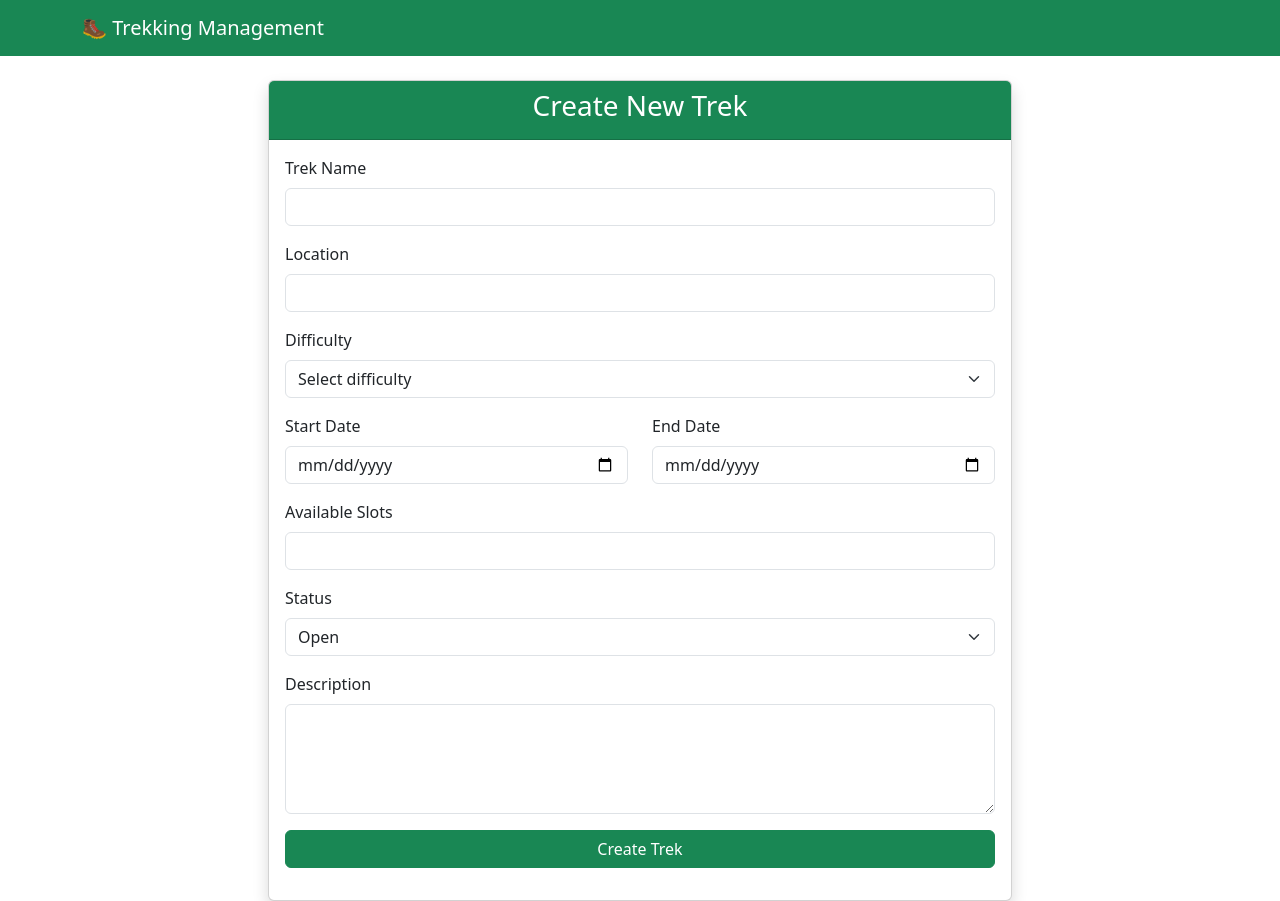
After one commit to tanu-1511/trekking-management, a Flask app: page /admin/treks/create in a window 1280 px wide. The commit adds this page. Run offline with Flask 3, Linux system fonts and the light colour scheme.

Commit message:
create trek

```diff
--- a/routes/admin.py
+++ b/routes/admin.py
@@ -1,4 +1,8 @@
-from flask import Blueprint, render_template
+from flask import Blueprint, render_template, request, redirect, url_for
+from models.trek import Trek
+from extensions import db
+from datetime import datetime
+
 
 admin = Blueprint("admin", __name__, url_prefix="/admin")
 
@@ -6,3 +10,46 @@ admin = Blueprint("admin", __name__, url_prefix="/admin")
 @admin.route("/dashboard")
 def dashboard():
     return render_template("admin/dashboard.html")
+
+@admin.route("/treks")
+def manage_treks():
+    treks = Trek.query.all()
+    return render_template("admin/treks.html", treks=treks)
+
+@admin.route("/treks/create", methods=["GET", "POST"])
+def create_trek():
+
+    if request.method == "POST":
+
+        name = request.form.get("name")
+        location = request.form.get("location")
+        difficulty = request.form.get("difficulty")
+        start_date = datetime.strptime(
+            request.form.get("start_date"),
+            "%Y-%m-%d"
+        ).date()
+        end_date = datetime.strptime(
+            request.form.get("end_date"),
+            "%Y-%m-%d"
+        ).date()
+        available_slots = int(request.form.get("available_slots"))
+        status = request.form.get("status")
+        description = request.form.get("description")
+
+        new_trek = Trek(
+            name=name,
+            location=location,
+            difficulty=difficulty,
+            start_date=start_date,
+            end_date=end_date,
+            available_slots=available_slots,
+            status=status,
+            description=description
+        )
+
+        db.session.add(new_trek)
+        db.session.commit()
+
+        return redirect(url_for("admin.manage_treks"))
+
+    return render_template("admin/create_trek.html")
--- /dev/null
+++ b/templates/admin/create_trek.html
@@ -0,0 +1,110 @@
+{% extends "base.html" %}
+
+{% block title %}
+Create Trek
+{% endblock %}
+
+{% block content %}
+
+<div class="col-md-8 mx-auto">
+
+    <div class="card shadow">
+
+        <div class="card-header bg-success text-white">
+            <h3 class="text-center">Create New Trek</h3>
+        </div>
+
+        <div class="card-body">
+
+            <form method="POST">
+
+                <div class="mb-3">
+                    <label class="form-label">Trek Name</label>
+                    <input
+                        type="text"
+                        name="name"
+                        class="form-control"
+                        required>
+                </div>
+
+                <div class="mb-3">
+                    <label class="form-label">Location</label>
+                    <input
+                        type="text"
+                        name="location"
+                        class="form-control"
+                        required>
+                </div>
+
+                <div class="mb-3">
+                    <label class="form-label">Difficulty</label>
+                    <select name="difficulty" class="form-select" required>
+                        <option value="">Select difficulty</option>
+                        <option value="Easy">Easy</option>
+                        <option value="Medium">Medium</option>
+                        <option value="Hard">Hard</option>
+                    </select>
+                </div>
+
+                <div class="row">
+
+                    <div class="col-md-6 mb-3">
+                        <label class="form-label">Start Date</label>
+                        <input
+                            type="date"
+                            name="start_date"
+                            class="form-control"
+                            required>
+                    </div>
+
+                    <div class="col-md-6 mb-3">
+                        <label class="form-label">End Date</label>
+                        <input
+                            type="date"
+                            name="end_date"
+                            class="form-control"
+                            required>
+                    </div>
+
+                </div>
+
+                <div class="mb-3">
+                    <label class="form-label">Available Slots</label>
+                    <input
+                        type="number"
+                        name="available_slots"
+                        class="form-control"
+                        min="1"
+                        required>
+                </div>
+
+                <div class="mb-3">
+                    <label class="form-label">Status</label>
+                    <select name="status" class="form-select" required>
+                        <option value="Open">Open</option>
+                        <option value="Closed">Closed</option>
+                        <option value="Completed">Completed</option>
+                    </select>
+                </div>
+
+                <div class="mb-3">
+                    <label class="form-label">Description</label>
+                    <textarea
+                        name="description"
+                        class="form-control"
+                        rows="4"></textarea>
+                </div>
+
+                <button type="submit" class="btn btn-success w-100">
+                    Create Trek
+                </button>
+
+            </form>
+
+        </div>
+
+    </div>
+
+</div>
+
+{% endblock %}
--- a/templates/admin/dashboard.html
+++ b/templates/admin/dashboard.html
@@ -19,7 +19,7 @@ Admin Dashboard
                 <h4>Manage Treks</h4>
                 <p>Create, edit and manage trekking programs.</p>
 
-                <a href="#" class="btn btn-success">
+                <a href="{{ url_for('admin.manage_treks') }}" class="btn btn-success">
                     Manage Treks
                 </a>
             </div>
```
Also changed, not shown: templates/admin/treks.html (added, +101 -0 lines).
